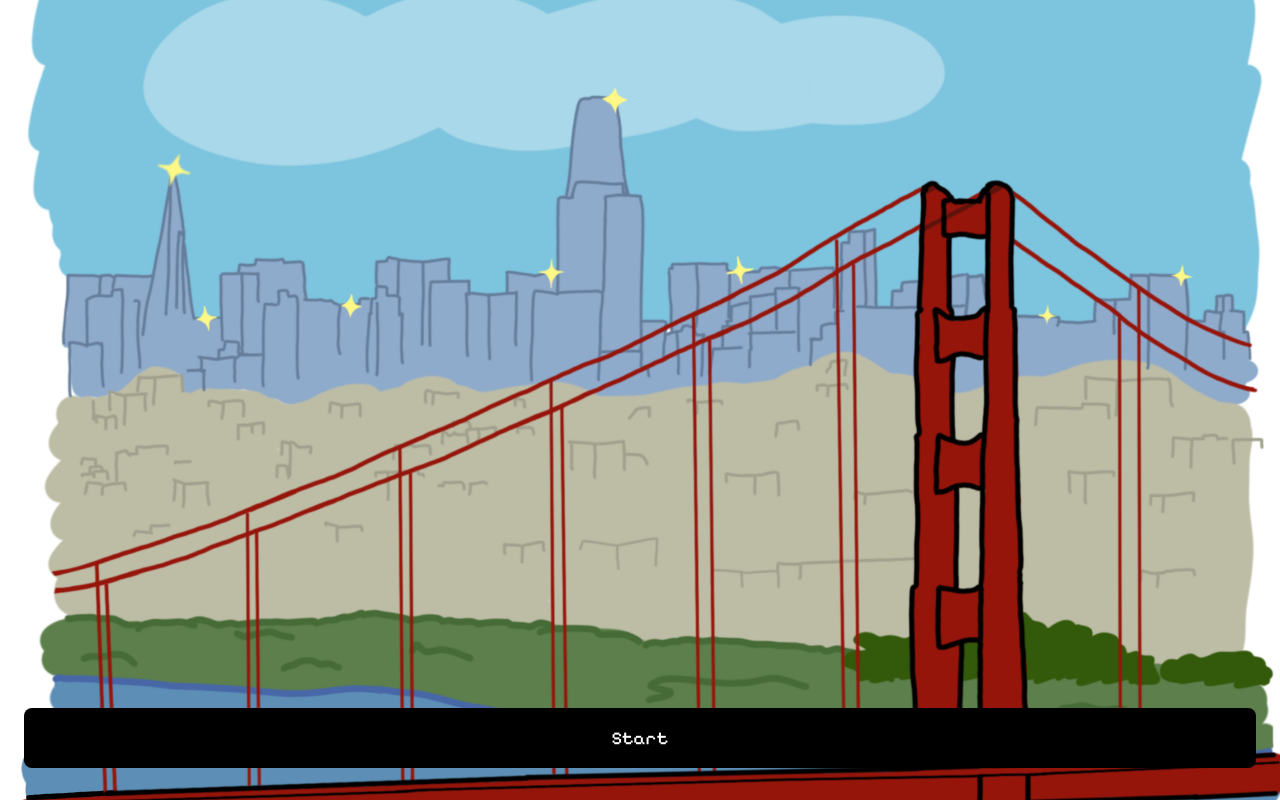
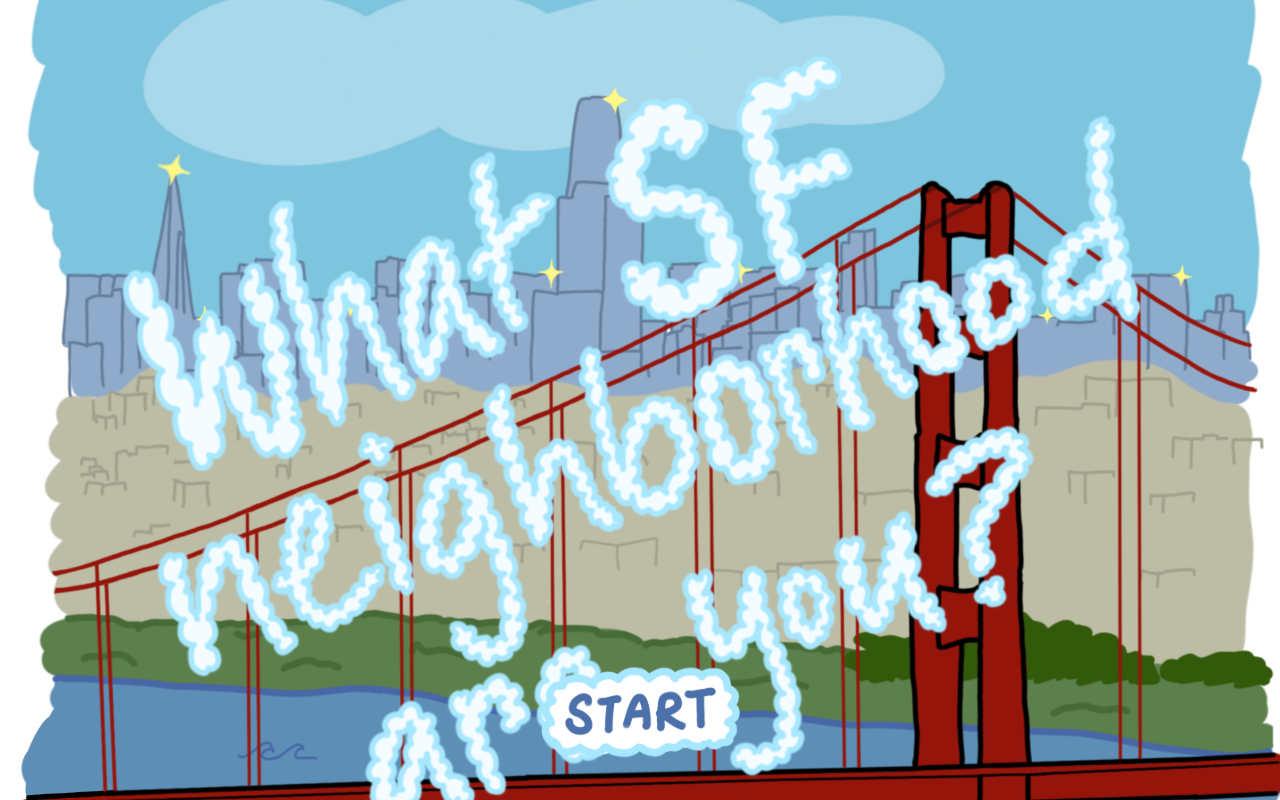
Before and after one commit to athenaleong/sf-neighborhood-quiz, a Next.js app: page / in a window 1280 px wide. Built offline with nearby package versions, Linux system fonts and the light colour scheme.

Commit message:
added title and start

```diff
--- a/app/page.tsx
+++ b/app/page.tsx
@@ -3,6 +3,7 @@
 import { useState, useEffect } from 'react';
 import { useRouter } from 'next/navigation';
 import Image from 'next/image';
+import { motion } from 'framer-motion';
 
 export default function Home() {
   const router = useRouter();
@@ -10,6 +11,8 @@ export default function Home() {
   const [imagesLoaded, setImagesLoaded] = useState(false);
 
   const baseImage = '/cropped/opener-base.png';
+  const questionImage = '/cropped/question.png';
+  const startButtonImage = '/cropped/start-button.png';
   const overlayImages = [
     '/cropped/opener-overlay-1.png',
     '/cropped/opener-overlay-2.png',
@@ -19,7 +22,7 @@ export default function Home() {
 
   // Preload all images to prevent white flashes
   useEffect(() => {
-    const allImages = [baseImage, ...overlayImages];
+    const allImages = [baseImage, questionImage, startButtonImage, ...overlayImages];
     const imagePromises = allImages.map((src) => {
       return new Promise((resolve, reject) => {
         const img = new window.Image();
@@ -104,6 +107,61 @@ export default function Home() {
         />
       </div>
 
+      {/* Question image - positioned 10% from top */}
+      {imagesLoaded && (
+        <motion.div
+          className="absolute left-0 right-0 flex justify-center"
+          style={{
+            top: '5%',
+            zIndex: 3,
+            width: '100%',
+            paddingLeft: `max(1.5rem, var(--sal))`,
+            paddingRight: `max(1.5rem, var(--sar))`,
+            boxSizing: 'border-box'
+          }}
+          initial={{ opacity: 0 }}
+          animate={{
+            opacity: 1,
+            rotate: [0, -2, 2, -2, 0]
+          }}
+          transition={{
+            opacity: {
+              duration: 1,
+              ease: 'easeOut'
+            },
+            rotate: {
+              duration: 3,
+              ease: 'easeInOut',
+              repeat: Infinity,
+              repeatDelay: 0.5
+            }
+          }}
+        >
+          <div
+            className="relative"
+            style={{
+              width: '100%',
+              maxWidth: '90%',
+              aspectRatio: 'auto'
+            }}
+          >
+            <Image
+              src={questionImage}
+              alt="What SF neighborhood are you?"
+              width={800}
+              height={200}
+              className="object-contain w-full h-auto"
+              priority
+              unoptimized
+              style={{
+                margin: 0,
+                padding: 0
+              }}
+            />
+          </div>
+        </motion.div>
+      )}
+
       {/* Animated overlay images - cycle on top of base */}
       {imagesLoaded && (
         <div
@@ -160,24 +218,51 @@ export default function Home() {
       )}
 
       {/* Start button - overlay on top */}
-      <div
-        className="absolute left-0 right-0 z-10"
+      {imagesLoaded && (
+        <motion.div
+          className="absolute left-0 right-0 z-10 flex justify-center"
           style={{
-          bottom: `calc(var(--sab) + 2rem)`,
+            bottom: `calc(5dvh + var(--sab))`,
             paddingLeft: `max(1.5rem, var(--sal))`,
             paddingRight: `max(1.5rem, var(--sar))`,
             width: '100%',
             boxSizing: 'border-box'
           }}
+          initial={{ opacity: 0 }}
+          animate={{ opacity: 1 }}
+          transition={{
+            duration: 1,
+            ease: 'easeOut',
+            delay: 0.5
+          }}
         >
           <button
             onClick={handleStart}
-          className="w-full bg-black text-white rounded-lg px-6 py-4 text-lg font-medium transition-all duration-200 hover:bg-zinc-800 active:scale-95"
-          style={{ fontFamily: "'Pixelify Sans', sans-serif" }}
+            className="relative transition-all duration-200 active:scale-95 cursor-pointer"
+            style={{
+              background: 'transparent',
+              border: 'none',
+              padding: 0,
+              margin: 0
+            }}
           >
-          Start
+            <Image
+              src={startButtonImage}
+              alt="Start"
+              width={200}
+              height={200}
+              className="object-contain"
+              priority
+              unoptimized
+              style={{
+                margin: 0,
+                padding: 0,
+                display: 'block'
+              }}
+            />
           </button>
-      </div>
+        </motion.div>
+      )}
     </div>
   );
 }
```
Also changed, not shown: public/cropped/question.png (added), public/cropped/start-button.png (added). Lines whose indentation alone changed are shown as unchanged.
